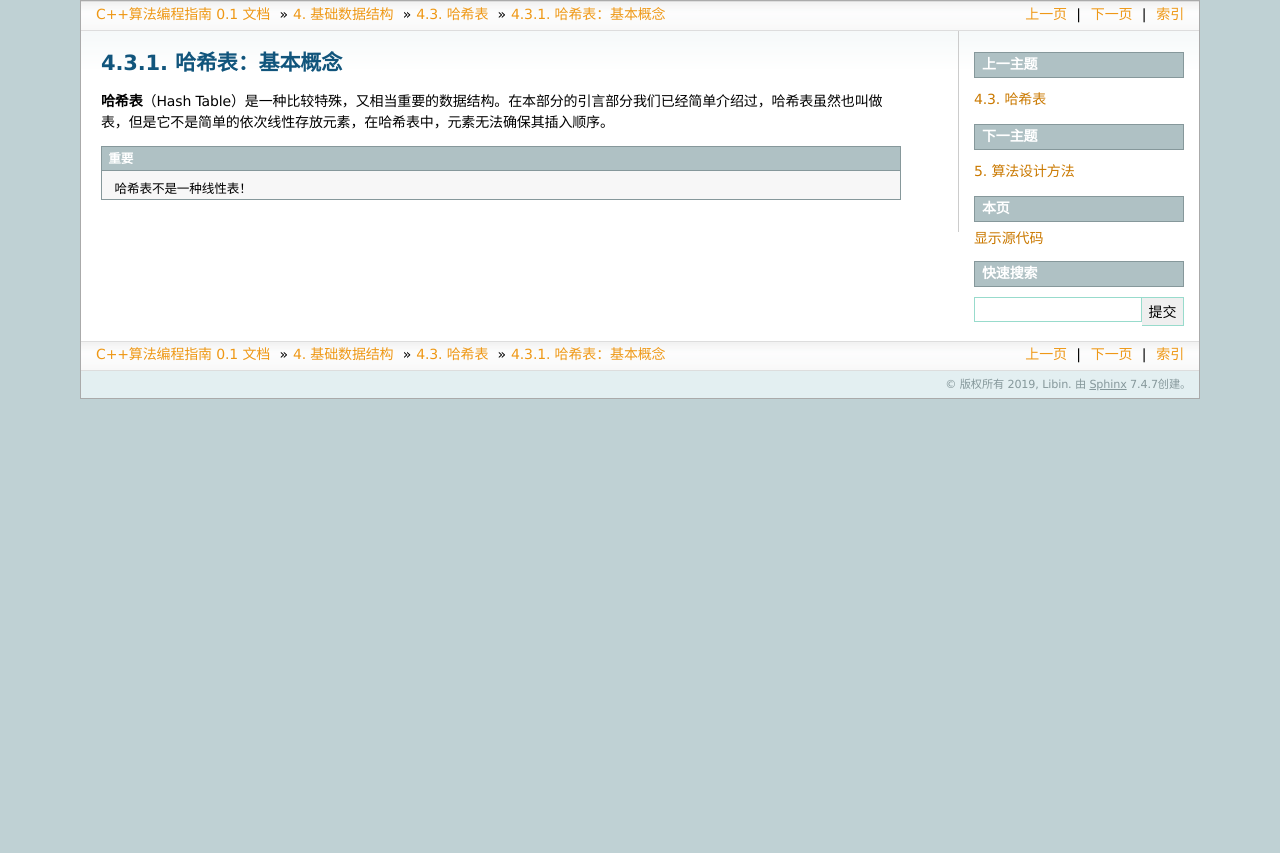
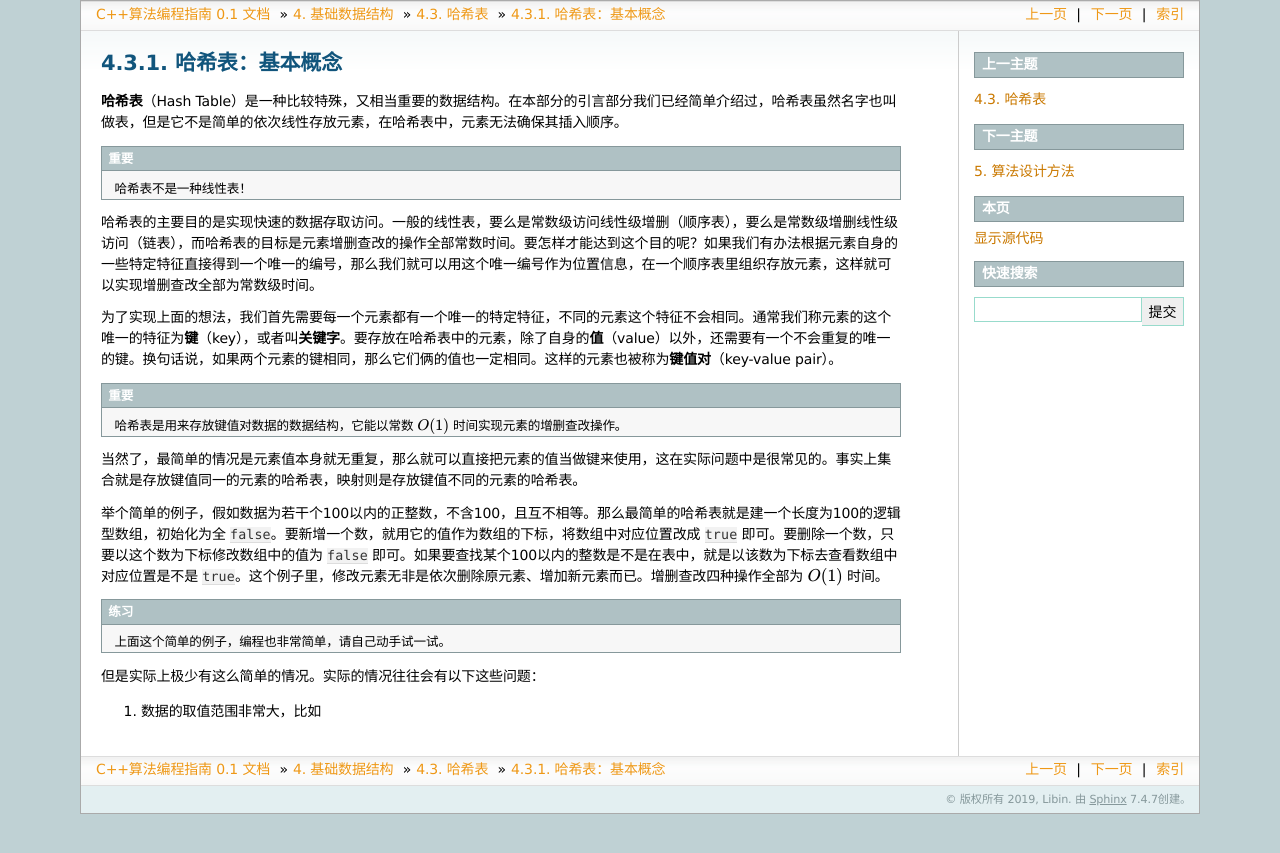
Before and after one commit to majorli/algo_guide, a Sphinx documentation site: the page built from source/ch03/sec03/331_hash_1.rst, in a window 1280 px wide. Shown: the top 853 px of the page. Built offline with Sphinx 7.4.7, drawn with Linux system fonts in a browser that asks for light colours; formulas are drawn with MathJax 3.

Commit message:
20200705_2343draft_331_writing

```diff
--- a/source/ch03/sec03/331_hash_1.rst
+++ b/source/ch03/sec03/331_hash_1.rst
@@ -1,8 +1,28 @@
 哈希表：基本概念
 ++++++++++++++++
 
-\ :strong:`哈希表`\ （Hash Table）是一种比较特殊，又相当重要的数据结构。在本部分的引言部分我们已经简单介绍过，哈希表虽然也叫做表，但是它不是简单的依次线性存放元素，在哈希表中，元素无法确保其插入顺序。
+\ :strong:`哈希表`\ （Hash Table）是一种比较特殊，又相当重要的数据结构。在本部分的引言部分我们已经简单介绍过，哈希表虽然名字也叫做表，但是它不是简单的依次线性存放元素，在哈希表中，元素无法确保其插入顺序。
 
 .. important::
 
    哈希表不是一种线性表！
+
+哈希表的主要目的是实现快速的数据存取访问。一般的线性表，要么是常数级访问线性级增删（顺序表），要么是常数级增删线性级访问（链表），而哈希表的目标是元素增删查改的操作全部常数时间。要怎样才能达到这个目的呢？如果我们有办法根据元素自身的一些特定特征直接得到一个唯一的编号，那么我们就可以用这个唯一编号作为位置信息，在一个顺序表里组织存放元素，这样就可以实现增删查改全部为常数级时间。
+
+为了实现上面的想法，我们首先需要每一个元素都有一个唯一的特定特征，不同的元素这个特征不会相同。通常我们称元素的这个唯一的特征为\ :strong:`键`\ （key），或者叫\ :strong:`关键字`\ 。要存放在哈希表中的元素，除了自身的\ :strong:`值`\ （value）以外，还需要有一个不会重复的唯一的键。换句话说，如果两个元素的键相同，那么它们俩的值也一定相同。这样的元素也被称为\ :strong:`键值对`\ （key-value pair）。
+
+.. important::
+
+   哈希表是用来存放键值对数据的数据结构，它能以常数 :math:`O(1)` 时间实现元素的增删查改操作。
+
+当然了，最简单的情况是元素值本身就无重复，那么就可以直接把元素的值当做键来使用，这在实际问题中是很常见的。事实上集合就是存放键值同一的元素的哈希表，映射则是存放键值不同的元素的哈希表。
+
+举个简单的例子，假如数据为若干个100以内的正整数，不含100，且互不相等。那么最简单的哈希表就是建一个长度为100的逻辑型数组，初始化为全 ``false``\ 。要新增一个数，就用它的值作为数组的下标，将数组中对应位置改成 ``true`` 即可。要删除一个数，只要以这个数为下标修改数组中的值为 ``false`` 即可。如果要查找某个100以内的整数是不是在表中，就是以该数为下标去查看数组中对应位置是不是 ``true``\ 。这个例子里，修改元素无非是依次删除原元素、增加新元素而已。增删查改四种操作全部为 :math:`O(1)` 时间。
+
+.. admonition:: 练习
+
+   上面这个简单的例子，编程也非常简单，请自己动手试一试。
+
+但是实际上极少有这么简单的情况。实际的情况往往会有以下这些问题：
+
+1. 数据的取值范围非常大，比如
```
